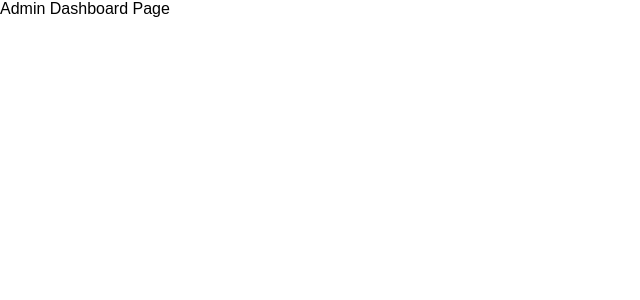
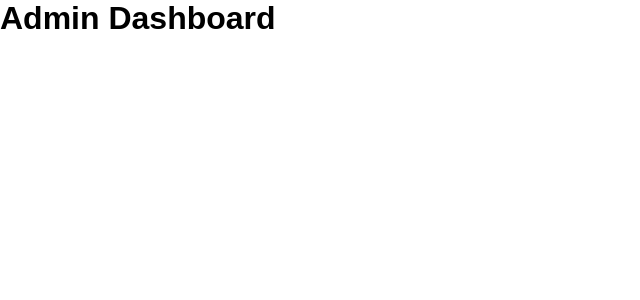
Before and after one commit to lorenaborges256/DEV1003_A3_FrontEnd_GAMS, a React (Vite) app: page /admin in a window 1280 px wide. Shown: the top 300 px of the page, without its empty margins (0-640 px from the left). Built offline with nearby package versions, Linux system fonts and the light colour scheme.

Commit message:
feat: created .env and added <Outlet> on AdminDashboard
completing the Initialize React App and Setup Routing

```diff
--- a/src/pages/admin/AdminDashboard.jsx
+++ b/src/pages/admin/AdminDashboard.jsx
@@ -1,5 +1,13 @@
-function AdminDashboard() {
-  return <div>Admin Dashboard Page</div>;
+import { Outlet } from 'react-router-dom';
+
+function AdminDashboard( ) {
+  return (
+    <div>
+      <h1>Admin Dashboard</h1>
+      {/* Child admin routes render here */}
+      <Outlet />
+    </div>
+  );
 }
 
 export default AdminDashboard;
```
Also changed, not shown: 2 other files (tests, documents, lock files or other folders).
